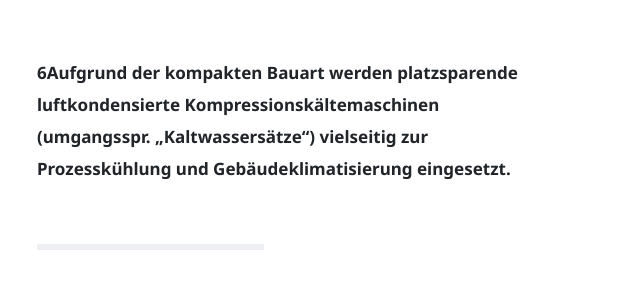
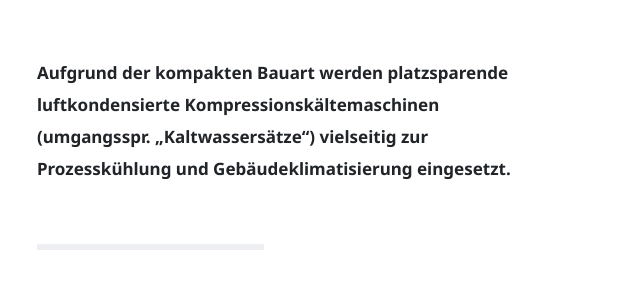
Before and after one commit to Grygoriy-Shytikov/elsasser_kaltetechnik, a website: page index.html in a window 1280 px wide. Shown: the part 408-708 px from the top of the page, 0-640 px from the left. Drawn offline with nearby package versions, Linux system fonts and the light colour scheme; files whose address does not match are found by name.

Commit message:
try fix icons 1

```diff
--- a/index.html
+++ b/index.html
@@ -138,7 +138,7 @@
             </div>
 
             <p class="content-1__description1">
-              6Aufgrund der kompakten Bauart werden platzsparende luftkondensierte Kompressionskältemaschinen (umgangsspr. „Kaltwassersätze“) vielseitig zur Prozesskühlung und Gebäudeklimatisierung eingesetzt.
+              Aufgrund der kompakten Bauart werden platzsparende luftkondensierte Kompressionskältemaschinen (umgangsspr. „Kaltwassersätze“) vielseitig zur Prozesskühlung und Gebäudeklimatisierung eingesetzt.
             </p>
 
             <div class="content-1__img2-container">
```
